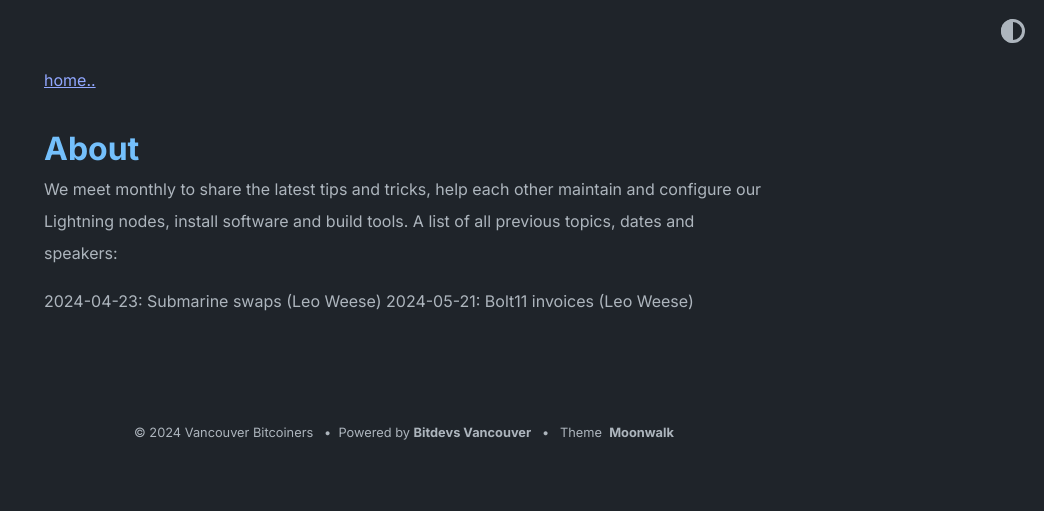
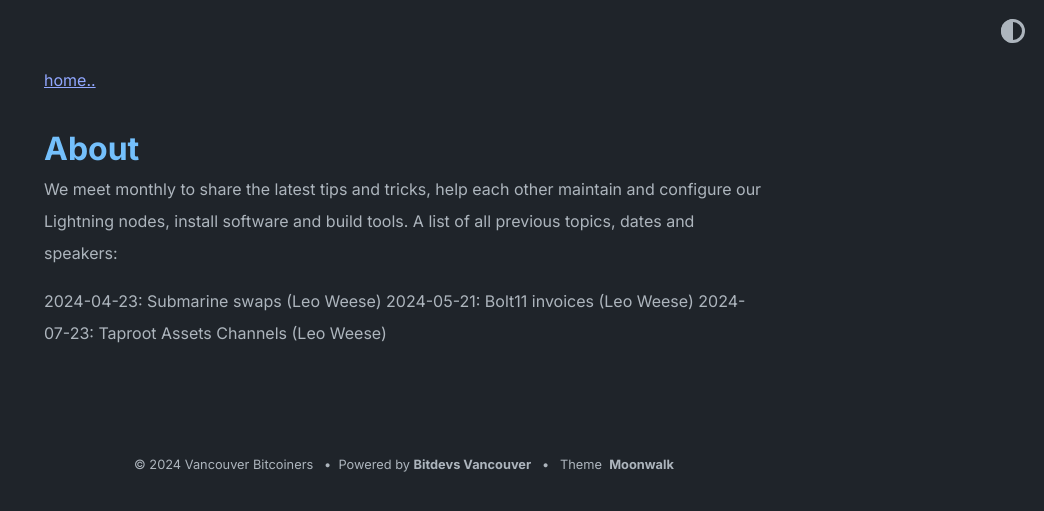
Before and after one commit to VancouverBitdevs/nodeacademy, a Jekyll site: the page built from workshop.md, in a window 1280 px wide. Shown: the top 511 px of the page, without its empty margins (236-1280 px from the left). Built offline with Jekyll 4.4.1, drawn with Linux system fonts in a browser that asks for light colours.

Commit message:
add workshop

```diff
--- a/workshop.md
+++ b/workshop.md
@@ -7,3 +7,4 @@ We meet monthly to share the latest tips and tricks, help each other maintain an
 
 2024-04-23: Submarine swaps (Leo Weese)
 2024-05-21: Bolt11 invoices (Leo Weese)
+2024-07-23: Taproot Assets Channels (Leo Weese)
```
